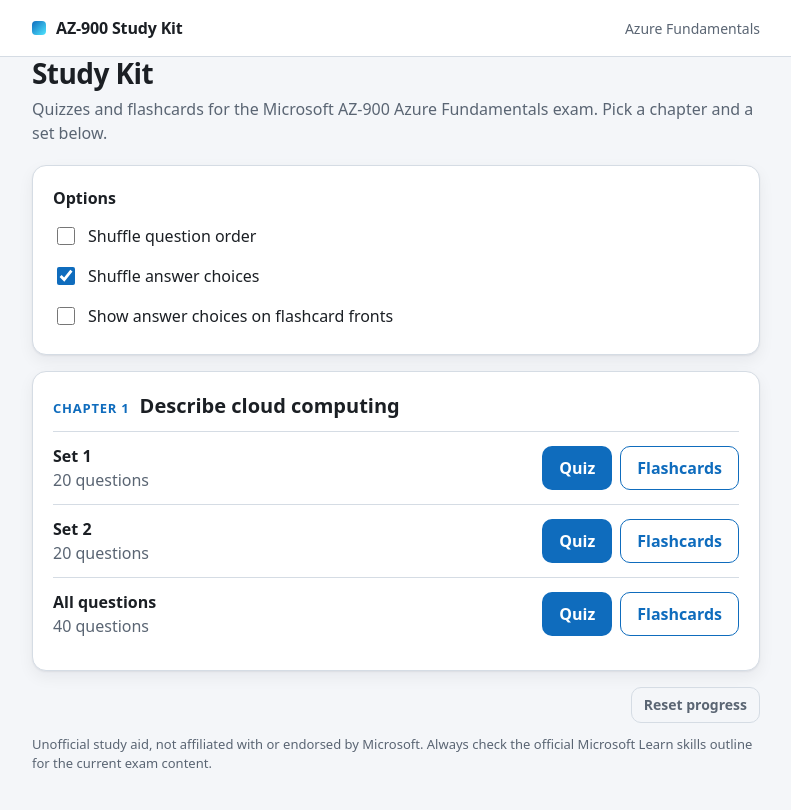
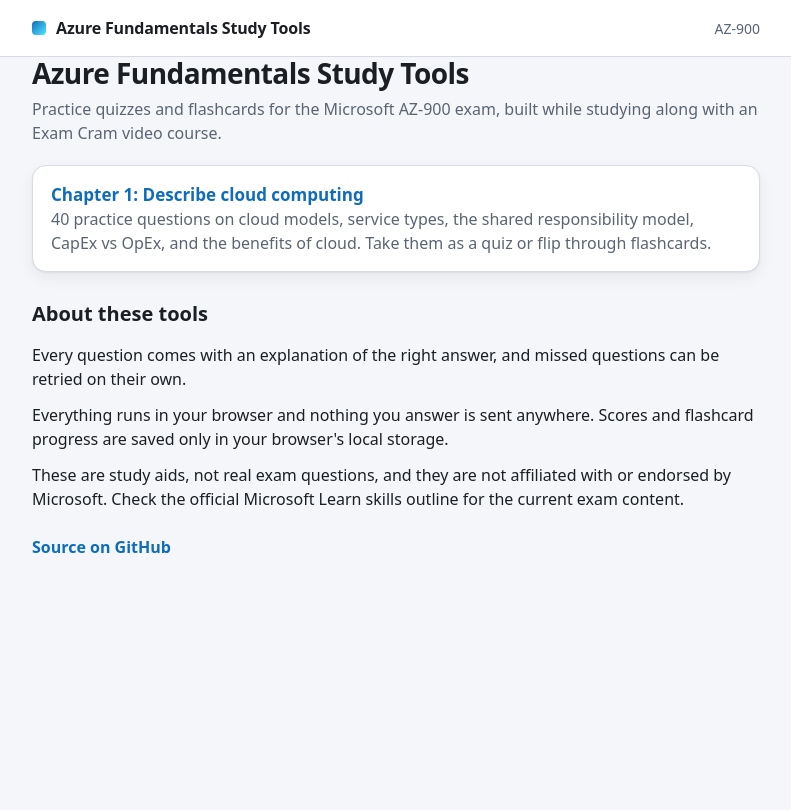
Before and after one commit to tweevilly/Microsoft_Azure_Fundamentals, a website: page index.html in a window 1280 px wide. Shown: the whole page, without its empty margins (244-1035 px from the left). Drawn offline with Linux system fonts and the light colour scheme.

Commit message:
Restructure into landing page and chapter pages, add notes and CI
index.html is now a landing page (chapter list, about, GitHub link) and
chapter-01.html hosts the quiz/flashcard module with notes underneath.
The app supports single-chapter pages via data-chapter. Adds the data
validation workflow, .gitignore, and an updated README.

Co-Authored-By: Claude Sonnet 5.5 <noreply@anthropic.com>
Claude-Session: https://claude.ai/code/session_011uFn35XdLXERBrsZ51w6eJ

```diff
--- a/css/styles.css
+++ b/css/styles.css
@@ -613,3 +613,57 @@ kbd {
     transition: none;
   }
 }
+
+/* ---------- landing page + chapter notes ---------- */
+.card > .scope-row:first-child {
+  border-top: 0;
+  padding-top: 0;
+}
+.tool-list {
+  list-style: none;
+  padding: 0;
+  margin: 0 0 28px;
+  display: grid;
+  gap: 12px;
+}
+.tool-list a {
+  display: block;
+  padding: 16px 18px;
+  background: var(--surface);
+  border: 1px solid var(--border);
+  border-radius: var(--radius);
+  box-shadow: var(--shadow);
+  color: inherit;
+  text-decoration: none;
+  transition: border-color 0.15s;
+}
+.tool-list a:hover {
+  border-color: var(--accent);
+}
+.tool-name {
+  display: block;
+  font-weight: 700;
+  font-size: 1.0625rem;
+  color: var(--accent);
+}
+.tool-desc {
+  display: block;
+  color: var(--muted);
+}
+.notes {
+  padding-bottom: 8px;
+}
+.notes h2 {
+  margin-bottom: 8px;
+}
+.notes ul {
+  margin: 0;
+  padding-left: 1.2em;
+}
+.notes li {
+  margin-bottom: 6px;
+}
+.source-link {
+  margin-top: 24px;
+  color: var(--muted);
+}
--- a/index.html
+++ b/index.html
@@ -3,34 +3,50 @@
   <head>
     <meta charset="utf-8" />
     <meta name="viewport" content="width=device-width, initial-scale=1" />
-    <meta name="description" content="Interactive quizzes and flashcards for the Microsoft AZ-900 Azure Fundamentals exam." />
-    <title>AZ-900 Study Kit</title>
+    <meta name="description" content="Practice quizzes and flashcards for the Microsoft AZ-900 Azure Fundamentals exam, built while studying along with an Exam Cram video course." />
+    <title>Azure Fundamentals Study Tools</title>
     <link rel="stylesheet" href="css/styles.css" />
   </head>
   <body>
-    <a class="skip-link" href="#app">Skip to content</a>
+    <a class="skip-link" href="#main">Skip to content</a>
 
     <header class="site-header">
       <div class="container header-inner">
-        <a class="brand" href="#/"><span class="brand-dot" aria-hidden="true"></span>AZ-900 Study Kit</a>
-        <span class="header-note">Azure Fundamentals</span>
+        <a class="brand" href="index.html"><span class="brand-dot" aria-hidden="true"></span>Azure Fundamentals Study Tools</a>
+        <span class="header-note">AZ-900</span>
       </div>
     </header>
 
-    <main id="app" class="container" tabindex="-1">
-      <noscript><p>This study kit needs JavaScript enabled.</p></noscript>
+    <main id="main" class="container" tabindex="-1">
+      <h1>Azure Fundamentals Study Tools</h1>
+      <p class="lede">
+        Practice quizzes and flashcards for the Microsoft AZ-900 exam, built while studying along with an Exam Cram video course.
+      </p>
+
+      <ul class="tool-list">
+        <li>
+          <a href="chapter-01.html">
+            <span class="tool-name">Chapter 1: Describe cloud computing</span>
+            <span class="tool-desc">
+              40 practice questions on cloud models, service types, the shared responsibility model, CapEx vs OpEx, and the
+              benefits of cloud. Take them as a quiz or flip through flashcards.
+            </span>
+          </a>
+        </li>
+      </ul>
+
+      <h2>About these tools</h2>
+      <p>Every question comes with an explanation of the right answer, and missed questions can be retried on their own.</p>
+      <p>
+        Everything runs in your browser and nothing you answer is sent anywhere. Scores and flashcard progress are saved
+        only in your browser's local storage.
+      </p>
+      <p>
+        These are study aids, not real exam questions, and they are not affiliated with or endorsed by Microsoft. Check the
+        official Microsoft Learn skills outline for the current exam content.
+      </p>
+
+      <p class="source-link"><a class="link" href="https://github.com/tweevilly/Microsoft_Azure_Fundamentals">Source on GitHub</a></p>
     </main>
-
-    <footer class="site-footer container">
-      <p>
-        Unofficial study aid, not affiliated with or endorsed by Microsoft. Always check the official
-        Microsoft Learn skills outline for the current exam content.
-      </p>
-    </footer>
-
-    <!-- Chapter data: add one <script> per chapter file -->
-    <script src="data/chapter-01.js"></script>
-
-    <script src="js/app.js"></script>
   </body>
 </html>
--- a/js/app.js
+++ b/js/app.js
@@ -16,6 +16,14 @@
     return a.number - b.number;
   });
   var app = document.getElementById("app");
+
+  // A chapter page (<main data-chapter="ch01">) shows just that chapter; otherwise all chapters are listed.
+  var onlyChapter = app.getAttribute("data-chapter");
+  if (onlyChapter) {
+    chapters = chapters.filter(function (c) {
+      return c.id === onlyChapter;
+    });
+  }
   var LETTERS = ["A", "B", "C", "D", "E", "F"];
 
   /* ------------------------------------------------------------------ storage */
@@ -162,7 +170,21 @@
     session = null;
     keyHandler = null;
 
-    var root = h("div", {}, h("h1", { tabindex: "-1" }, "Study Kit"), h("p", { class: "lede" }, "Quizzes and flashcards for the Microsoft AZ-900 Azure Fundamentals exam. Pick a chapter and a set below."));
+    var single = onlyChapter && chapters.length === 1 ? chapters[0] : null;
+    var root = single
+      ? h(
+          "div",
+          {},
+          h("p", {}, h("a", { class: "link", href: "index.html" }, "\u2190 All chapters")),
+          h("h1", { tabindex: "-1" }, "Chapter " + single.number + ": " + single.title),
+          h("p", { class: "lede" }, "Choose a set, then take it as a quiz or as flashcards.")
+        )
+      : h(
+          "div",
+          {},
+          h("h1", { tabindex: "-1" }, "Study Kit"),
+          h("p", { class: "lede" }, "Quizzes and flashcards for the Microsoft AZ-900 Azure Fundamentals exam. Pick a chapter and a set below.")
+        );
 
     root.append(settingsCard());
 
@@ -170,7 +192,7 @@
       root.append(h("div", { class: "card" }, "No chapter data found. Check the script tags in index.html."));
     }
     chapters.forEach(function (ch) {
-      root.append(chapterCard(ch));
+      root.append(chapterCard(ch, !!single));
     });
 
     root.append(
@@ -246,12 +268,12 @@
     );
   }
 
-  function chapterCard(ch) {
+  function chapterCard(ch, bare) {
     var p = progressFor(ch.id);
     var card = h(
       "section",
       { class: "card", "aria-label": "Chapter " + ch.number + ": " + ch.title },
-      h("div", { class: "chapter-head" }, h("span", { class: "chapter-num" }, "Chapter " + ch.number), h("h2", {}, ch.title))
+      bare ? null : h("div", { class: "chapter-head" }, h("span", { class: "chapter-num" }, "Chapter " + ch.number), h("h2", {}, ch.title))
     );
 
     ch.sets.forEach(function (s) {
```
Also changed, not shown: chapter-01.html (added, +48 -0 lines), .github/workflows/validate.yml (added), README.md, 1 other file.
